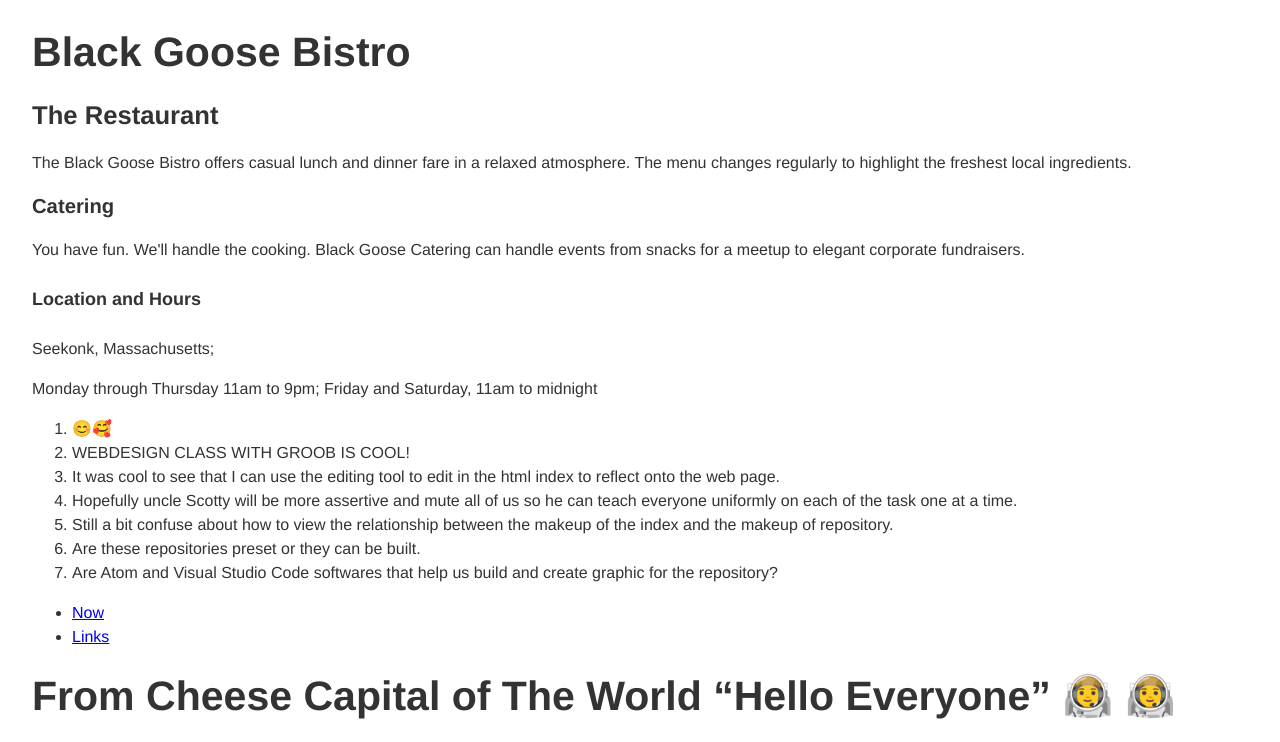
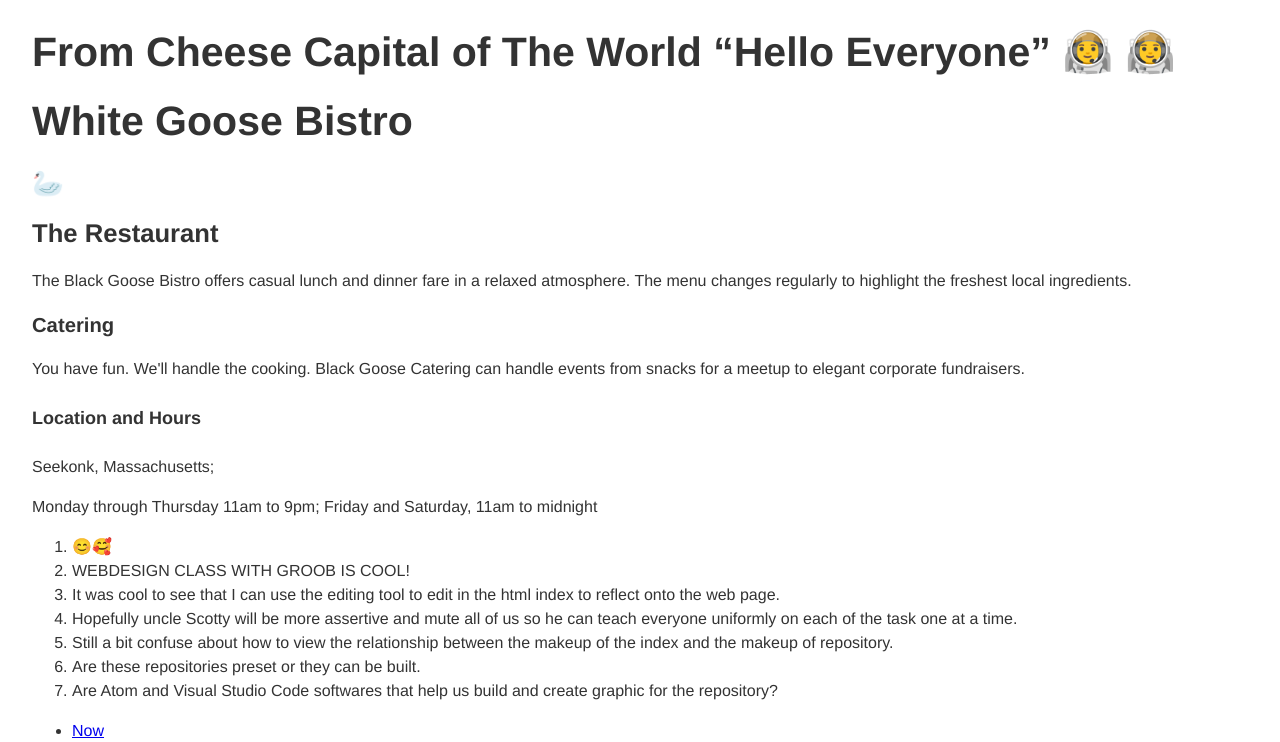
Before and after one commit to vienquang/vienquang.github.io, a plain HTML site: page index.html in a window 1280 px wide. Shown: the top 742 px of the page. Drawn offline with Linux system fonts and the light colour scheme.

Commit message:
Update index.html

```diff
--- a/index.html
+++ b/index.html
@@ -12,9 +12,14 @@
     <link rel="apple-touch-icon" href="apple-touch-icon.png">
 
   </head>
+  <header role="banner">
+    <h1>From Cheese Capital of The World “Hello Everyone” 👩‍🚀 👨‍🚀</h1>
+  </header>
 
   <body>
-    <h1>Black Goose Bistro</h1>
+    <h1>White Goose Bistro</h1>
+    <h2>🦢</h2>
+
 
     <h2>The Restaurant</h2>
     <p>The Black Goose Bistro offers casual lunch and dinner fare in a relaxed atmosphere. The menu changes regularly to highlight the freshest local ingredients.</p>
@@ -42,9 +47,6 @@
       </ul>
     </nav>
 
-    <header role="banner">
-      <h1>From Cheese Capital of The World “Hello Everyone” 👩‍🚀 👨‍🚀</h1>
-    </header>
 
     <main>
   <pre>
```
